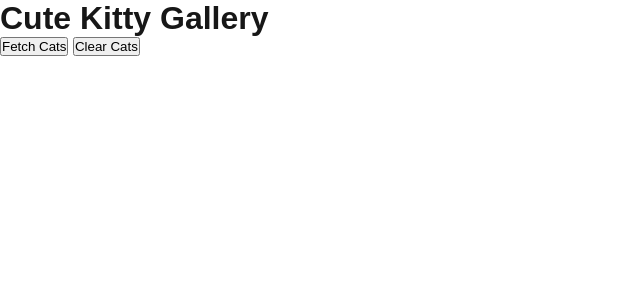
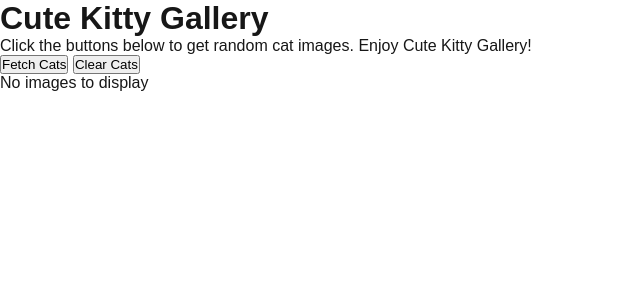
Before and after one commit to MeowCeline00/mdia-3126-midterm-fetch-cats, a Next.js app: page / in a window 1280 px wide. Shown: the top 300 px of the page, without its empty margins (0-640 px from the left). Built offline with nearby package versions, Linux system fonts and the light colour scheme.

Commit message:
add CatDetails molecule and CatList organism to render images, import CatList to homepage and make sure the functions are there

```diff
--- a/src/app/page.js
+++ b/src/app/page.js
@@ -4,6 +4,7 @@
 
 import React, {useState} from "react";
 import Button from "@/components/atoms/Button";
+import CatList from "@/components/organisms/CatList";
 
 
 export default function HomePage() {
@@ -57,12 +58,29 @@ export default function HomePage() {
       {/* App Title */}
       <h1 className="text-6xl font-bold mb-4 text-purple-700">Cute Kitty Gallery</h1>
 
+      {/* Add description for using this webapp */}
+      <p className="text-xl text-black mb-8 text-center max-w-md">
+        Click the buttons below to get random cat images. Enjoy Cute Kitty Gallery!
+      </p>
 
     {/* Buttons for fetching and clearing cat images */}
     <div className="flex space-x-4 mb-8">
        <Button label="Fetch Cats" onClick={fetchCats} /> {/* Fetches cat images */}
        <Button label="Clear Cats" onClick={clearCats} /> {/* Clears the images */}
     </div>
+
+    {/* Render CatList conditionally or show a placeholder message */}
+
+    {
+      // Check if showCats is true
+      showCats && cats.length > 0 ? (
+        <CatList cats={cats} /> // if true, render the catlist component and pass cat array as a prop. Show the list of cat images
+      ) : (
+        <p className="text-center text-black text-lg">
+          {showCats ? "No cats found" : "No images to display"}
+        </p>  // If false, no cats are found, display with a message
+      )
+    }
     </div>
   );
 }
--- a/src/components/molecules/CatDetails.js
+++ b/src/components/molecules/CatDetails.js
@@ -0,0 +1,15 @@
+// a molecule to show cat images and cat info
+
+import React from "react";
+import CatImage from "../atoms/CatImage";
+
+export default function CatDetails({ url, id, temperament, height }) {
+    return (
+        <div>
+            <CatImage src={url} alt="Cat" />
+            <p className="mt-2 text-gray-700">id: {id}</p>
+            <p className="text-gray-700">temperament: {temperament}</p>
+            <p className="text-gray-700">height: {height}</p>
+        </div>
+    );
+}
--- /dev/null
+++ b/src/components/organisms/CatList.js
@@ -0,0 +1,19 @@
+// organism showing the cat list
+
+import React from "react";
+import CatDetails from "../molecules/CatDetails";
+
+export default function CatList({ cats }) {
+    return(
+      <div>
+        {cats.map(cat => (
+            <CatDetails
+              key={cat.id}
+              url={cat.url}
+              temperament={cat.temperament}
+              height={cat.height}
+            /> // Iterate over cats array and render a cat info details for each cat
+        ))}
+      </div>
+    );
+}
```
